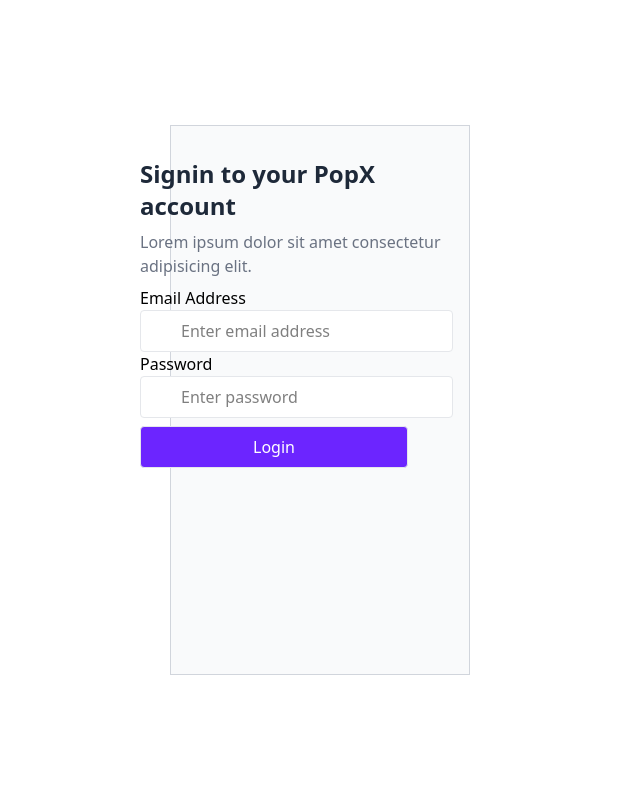
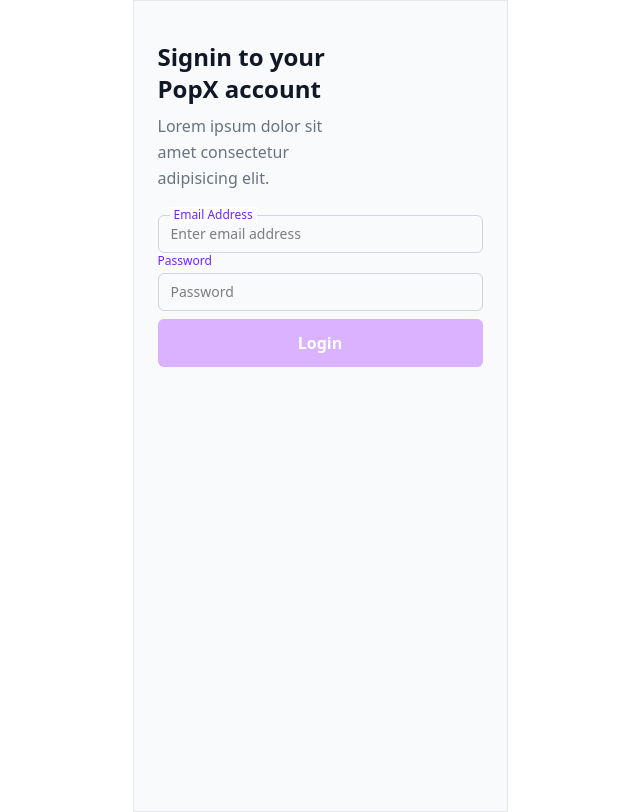
Before and after one commit to techieshruti/popx_dashboard, a React (Vite) app: page / in a window 1280 px wide. Shown: the whole page, without its empty margins (320-960 px from the left). Built offline with nearby package versions, Linux system fonts and the light colour scheme.

Commit message:
added signin styles

```diff
--- a/src/components/SignIn.jsx
+++ b/src/components/SignIn.jsx
@@ -2,22 +2,31 @@
 
 const SignIn = () => {
   return (
-    <div className='w-[300px] h-[550px] flex pb-8 bg-gray-50 border border-gray-300 justify-end px-4 pt-8'>
-        <div>
-            <h1 className='font-bold text-2xl text-gray-800 pr-16'>Signin to your PopX account</h1>
-            <p className='text-gray-500 py-2'>Lorem ipsum dolor sit amet consectetur adipisicing elit.</p>
+    <div className='min-h-screen flex items-center justify-center'>
+        <div className="w-[375px] h-[812px] bg-gray-50 border border-gray-200 px-6 pt-10">
+            <div className='mr-30'>
+              <h1 className='text-2xl font-bold text-gray-900 mb-2 '>Signin to your PopX account</h1>
+            <p className='text-gray-500 mb-6 leading-relaxed'>Lorem ipsum dolor sit amet consectetur adipisicing elit.</p>
+            </div>
 
-            <label htmlFor="email">Email Address</label>
+            <div className='relative'>
+              <label
+            className='block absolute -top-2 left-3 bg-white px-1 text-xs text-[#6C25FF] mb-1'
+            htmlFor="email">Email Address</label>
+            </div>
             <input
-            className='bg-white px-10 py-2 rounded border border-gray-200'
+            className='w-full border border-gray-300 rounded-md px-3 py-2 text-sm focus:outline-none'
             type="email" placeholder='Enter email address' />
 
-            <label htmlFor="email">Password</label>
+            <label
+            className='block text-xs text-[#6C25FF] mb-1'
+            htmlFor="email">Password</label>
             <input
-            className='bg-white px-10 py-2 rounded border border-gray-200'
-            type="email" placeholder='Enter password' />
+            className='w-full border border-gray-300 rounded-md px-3 py-2 text-sm focus:outline-none'
+            type="password" placeholder='Password' />
 
-            <button className='bg-[#6C25FF] px-28 py-2 my-2 rounded border text-white border-gray-200'>Login</button>
+            <button
+            className='w-full bg-purple-300 text-white font-semibold py-3 rounded-md cursor-pointer mt-2'>Login</button>
         </div>
 
     </div>
```
